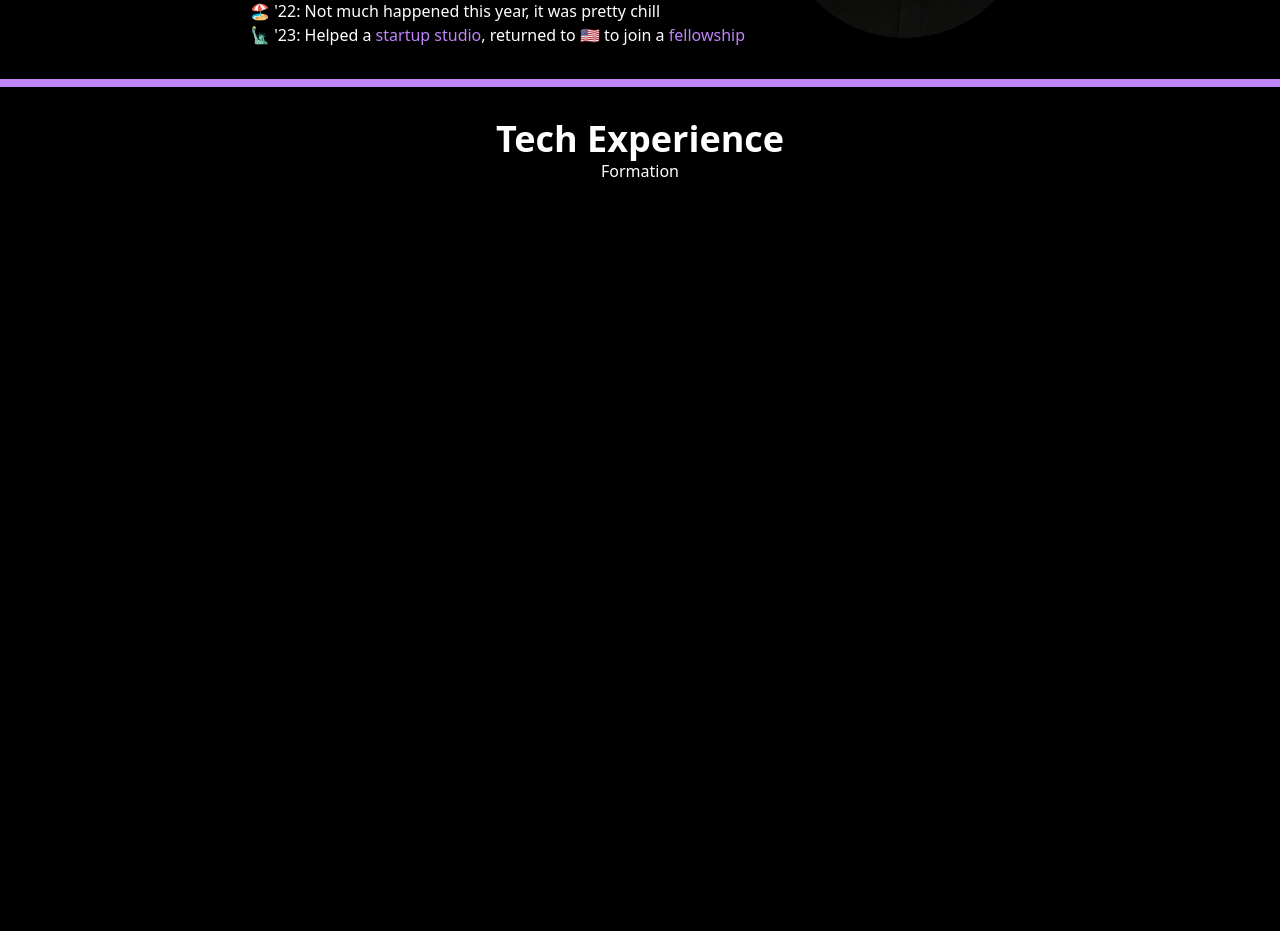
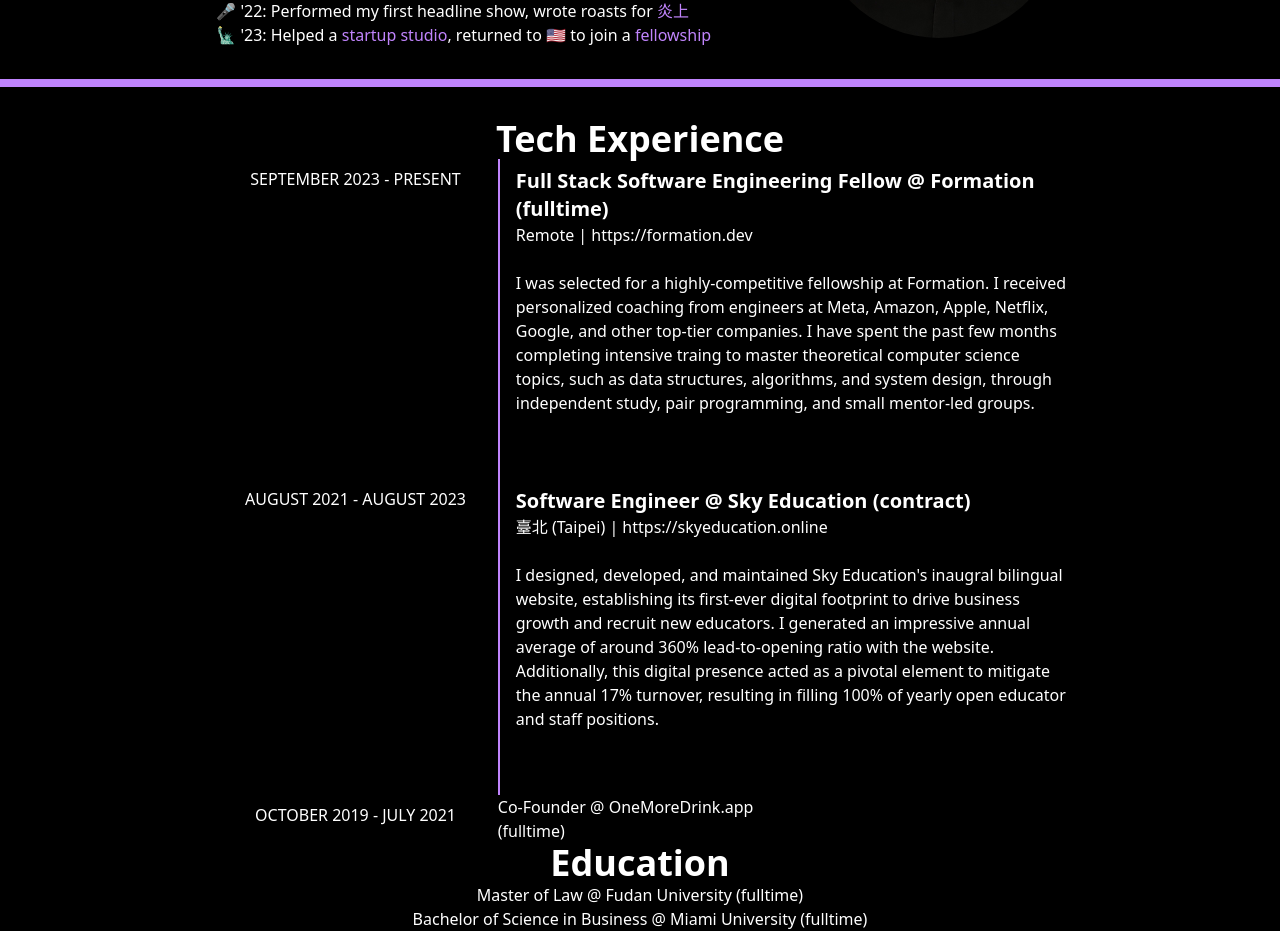
Before and after one commit to jakovid/portfolio, a Next.js app: page / in a window 1280 px wide. Shown: the part 391-1322 px from the top of the page. Before the commit the page ends 800 px from the top, so only its background shows below. Built offline with nearby package versions, Linux system fonts and the light colour scheme.

Commit message:
continued to work on resume, updated hero info

```diff
--- a/components/home/hero.js
+++ b/components/home/hero.js
@@ -16,10 +16,10 @@ export default function BuildHomeHero(){
                         <div>🛫 '16: One way ticket to 🇨🇳, <a href="https://www.cninsights.com/" className="text-purple-400">edited industry reports</a></div>
                         <div>🎓 '17: Fullride scholarship to study <a href="https://sirpa-en.fudan.edu.cn/" className="text-purple-400">foreign aid competition</a></div>
                         <div>💼 '18: <a href="https://www.amcham-shanghai.org/" className="text-purple-400">Helped American businesses</a> navigate the Chinese markets</div>
-                        <div>🧋 '19: Turned down <a href="https://www.allbrightlaw.com/" className="text-purple-400">law firm</a> job to co-found a startup in Taipei</div>
-                        <div>🍻 '20: Realized 2020 is terrible for tourism, pivoted to <a href="https://www.linkedin.com/company/onemoredrink" className="text-purple-400">nightlife</a></div>
-                        <div>🌐 '21: Realized 2021 is terrible for nightlife, built a <a href="https://www.skyeducation.online" className="text-purple-400">website</a></div>
-                        <div>🏖️ '22: Not much happened this year, it was pretty chill</div>
+                        <div>🧋 '19: <a href="https://www.pressreader.com/mongolia/the-ub-post/20190703/281767040773947" className="text-purple-400">Comedy festival</a> in 🇲🇳, tourism <a href="https://www.linkedin.com/company/onemoredrink" className="text-purple-400">startup</a> in Taipei</div>
+                        <div>🍻 '20: Bad year for tourism, pivoted to nightlife, wrote jokes for <a href="https://zh.wikipedia.org/zh-hans/%E5%8D%9A%E6%81%A9%E5%A4%9C%E5%A4%9C%E7%A7%80" className="text-purple-400">博恩夜夜秀</a></div>
+                        <div>🌐 '21: Bad year for nightlife, closed shop, built a <a href="https://www.skyeducation.online" className="text-purple-400">website</a></div>
+                        <div>🎤 '22: Performed my first headline show, wrote roasts for <a href="https://www.youtube.com/watch?v=rA2hdUWgdnc" className="text-purple-400">炎上</a> </div>
                         <div>🗽 '23: Helped a <a href="https://elmntri.com/" className="text-purple-400">startup studio</a>, returned to 🇺🇸 to join a <a href="https://formation.dev/" className="text-purple-400">fellowship</a></div>
                     </div>
                 </div>
--- a/components/home/resume.js
+++ b/components/home/resume.js
@@ -3,8 +3,52 @@ export default function BuildResume(){
         <div className="flex flex-col justify-center items-center ">
             <div className="h-2 w-full bg-purple-400 my-8"></div>
             <div className="text-4xl font-bold">Tech Experience</div>
+            <div className="grid grid-cols-3 w-2/3">
+                <div className="flex justify-center p-2">
+                    SEPTEMBER 2023 - PRESENT
+                </div>
+
+                <div className="col-span-2 border-purple-400 border-s-2 ps-4 pt-2 pb-16">
+                    <div className="font-bold text-xl">Full Stack Software Engineering Fellow @ Formation (fulltime)</div>
+                    <div className="pb-6">Remote | https://formation.dev</div>
+                    <div>
+                        I was selected for a highly-competitive fellowship at Formation. I received personalized coaching from
+                        engineers at Meta, Amazon, Apple, Netflix, Google, and other top-tier companies. I have spent the past
+                        few months completing intensive traing to master theoretical computer science topics, such as data structures,
+                        algorithms, and system design, through independent study, pair programming, and small mentor-led groups.
+                    </div>
+                </div>
+            </div>
+
+            <div className="grid grid-cols-3 w-2/3">
+                <div className="flex justify-center p-2">
+                    AUGUST 2021 - AUGUST 2023
+                </div>
+
+                <div className="col-span-2 border-purple-400 border-s-2 ps-4 pt-2 pb-16">
+                    <div className="font-bold text-xl">Software Engineer @ Sky Education (contract)</div>
+                    <div className="pb-6"> 臺北 (Taipei)  | https://skyeducation.online</div>
+                    <div>
+                        I designed, developed, and maintained Sky Education's inaugral bilingual website, establishing its first-ever
+                        digital footprint to drive business growth and recruit new educators. I generated an impressive annual average
+                        of around 360% lead-to-opening ratio with the website. Additionally, this digital presence acted as a pivotal
+                        element to mitigate the annual 17% turnover, resulting in filling 100% of yearly open educator and staff positions.
+                    </div>
+                </div>
+            </div>
+
+            <div className="grid grid-cols-3 w-2/3">
+            <div className="flex justify-center p-2">
+                    OCTOBER 2019 - JULY 2021
+                </div>
+                <div> Co-Founder @ OneMoreDrink.app (fulltime)</div>
+            </div>
+            <div className="text-4xl font-bold">Education</div>
             <div>
-                <div>Formation</div>
+                <div> Master of Law @ Fudan University (fulltime)</div>
+            </div>
+            <div>
+                <div> Bachelor of Science in Business @ Miami University (fulltime)</div>
             </div>
         </div>
     )
```
